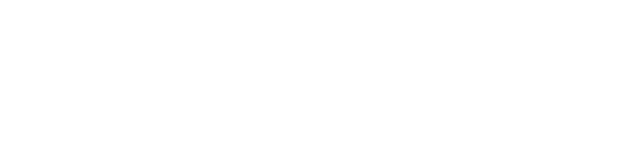
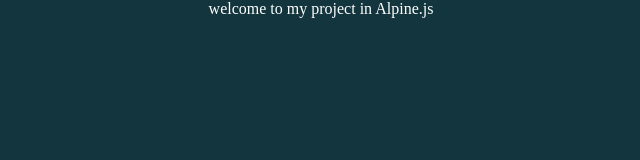
Before and after one commit to aliakbarzohour/Alpine.js, a plain HTML site: page index.html in a window 1280 px wide. Shown: the whole page, without its empty margins (319-959 px from the left). Drawn offline with Linux system fonts and the light colour scheme.

Commit message:
add a text in html for test

```diff
--- a/index.html
+++ b/index.html
@@ -6,10 +6,11 @@
     <meta http-equiv="X-UA-Compatible" content="IE=edge">
     <meta name="viewport" content="width=device-width, initial-scale=1.0">
     <title>Alpine js mini project</title>
+    <link rel="stylesheet" href="style.css">
 </head>
 
 <body>
-
+    welcome to my project in Alpine.js
 
 
     <!-- add a alpine.js in html  -->
```
